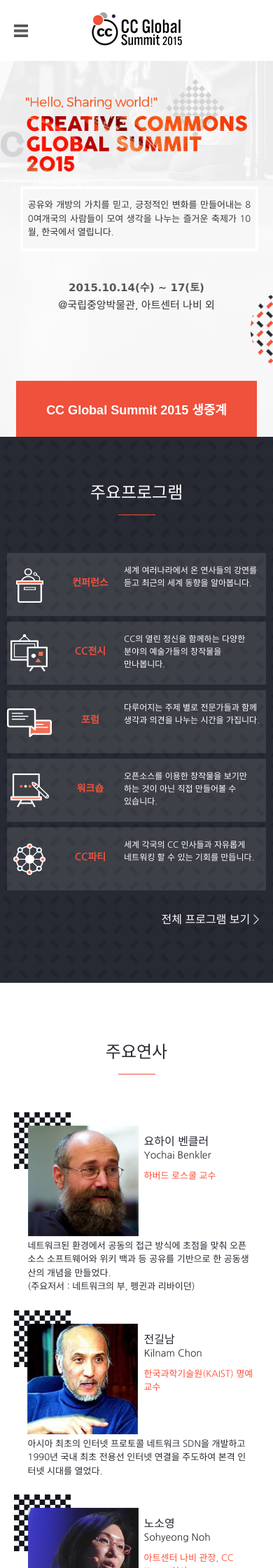
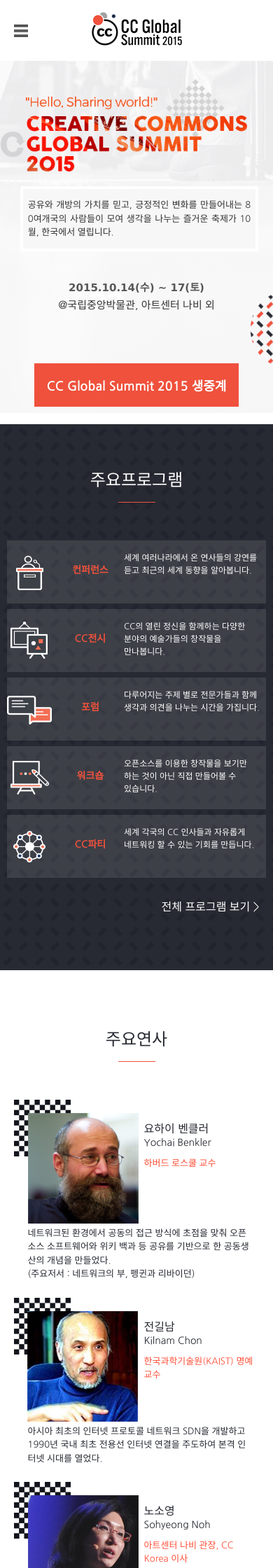
Before and after one commit to creativecommonskorea/2015-global-summit, a Jekyll site: the page built from index.html, in a window 390 px wide. Shown: the top 2240 px of the page at 70% size. Built offline with Jekyll 4.4.1, drawn with Linux system fonts in a browser that asks for light colours; nearby versions of some CDN libraries.

Commit message:
LIVE! 메뉴 추가 및 반응형 스타일링

```diff
--- a/_includes/header.html
+++ b/_includes/header.html
@@ -145,6 +145,7 @@
         {% for post in site.posts limit:1 %}
         <div class="mobile_b_menu"><a href="{{ post.url | prepend: site.baseurl }}">소식</a></div>
         {% endfor %}
+        <div class="mobile_b_menu live"><a href="/live.html">LIVE!</a></div>
     </div>
 </div>
 <div class="wrap header_wrap">
@@ -165,6 +166,7 @@
                 {% for post in site.posts limit:1 %}
                 <li><a href="{{ post.url | prepend: site.baseurl }}">소식</a></li>
                 {% endfor %}
+                <li class="live"><a href="/live.html">LIVE!</a></li>
 
                 <!--
                 <li><a href="http://campaign.cckorea.org/" target="_blank">CC 캠페인</a></li>
@@ -193,3 +195,17 @@
         </div>
     </div>
 </div>
+<style>
+.main_menu .menus ul li.live a,
+.mobile_menu_wrap .mobile_menu_back .mobile_b_menu.live a {
+    font-size: 1.125em;
+    font-weight: bold;
+    vertical-align: middle;
+    text-align: center;
+    background-color: #ef513c;
+    padding: 0 15px;
+    color: #fff;
+    border: 0;
+    display: inline-block;
+}
+</style>
--- a/index.html
+++ b/index.html
@@ -17,10 +17,8 @@ description: 공유와 개방의 가치를 믿고, 긍정적인 변화를 만들
             <div class="dateinfo">2015.10.14(수) ~ 17(토)</div>
             <div class="locate">@국립중앙박물관, 아트센터 나비 외</div>
         </div>
-        <div class="apply_summit_wrap">
-            <button class="apply_summit" type="button" id="apply_summit_btn" onclick="location.href='/live.html'">CC Global Summit 2015 생중계</button>
-        </div>
 
+        <p><a class="btn live" href="/live.html">CC Global Summit 2015 생중계</a></p>
     </section>
 </div>
 <div class="wrap program_info_wrap">
@@ -147,3 +145,17 @@ description: 공유와 개방의 가치를 믿고, 긍정적인 변화를 만들
         </div>
     </section>
 </div>
+<style>
+.btn.live {
+    font-size: 1.125em;
+    font-weight: bold;
+    vertical-align: middle;
+    text-align: center;
+    background-color: #ef513c;
+    padding: 1em;
+    color: #fff;
+    border: 0;
+    margin: .5em 0;
+    display: inline-block;
+}
+</style>
```
